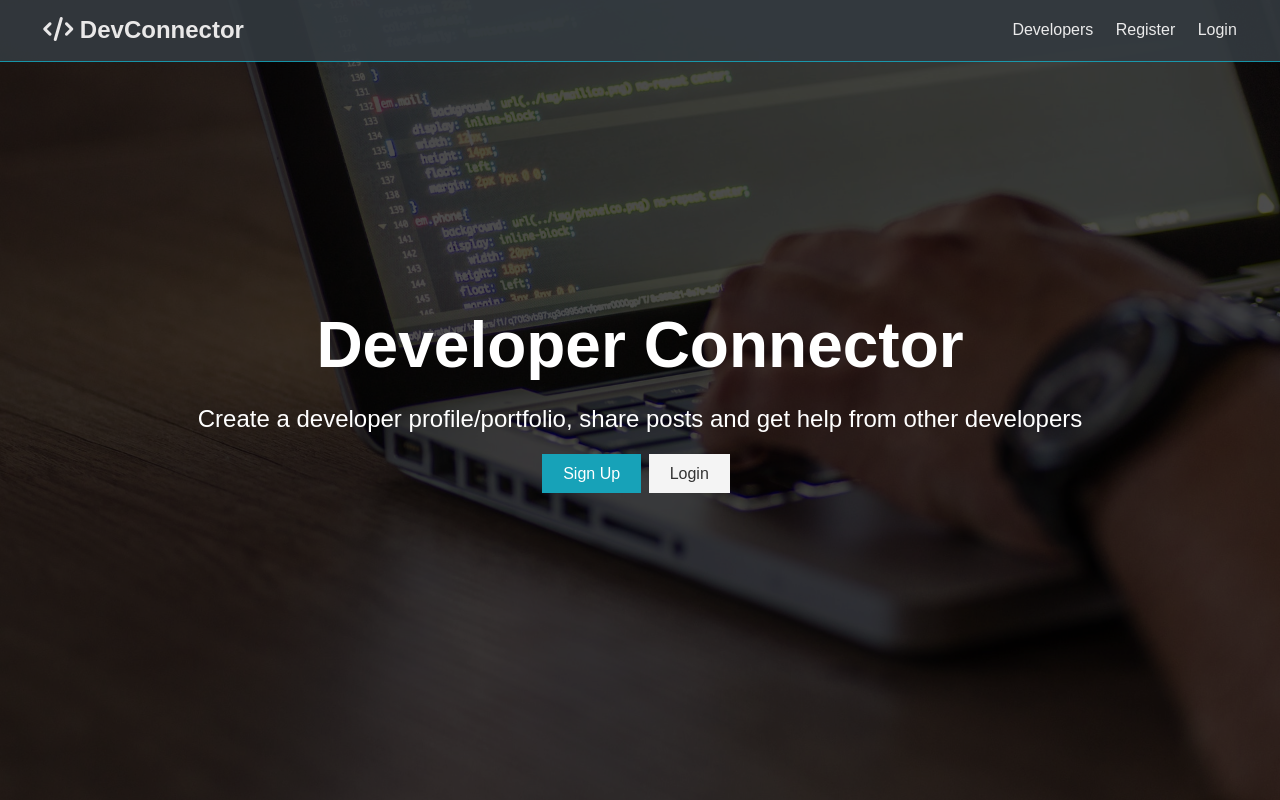
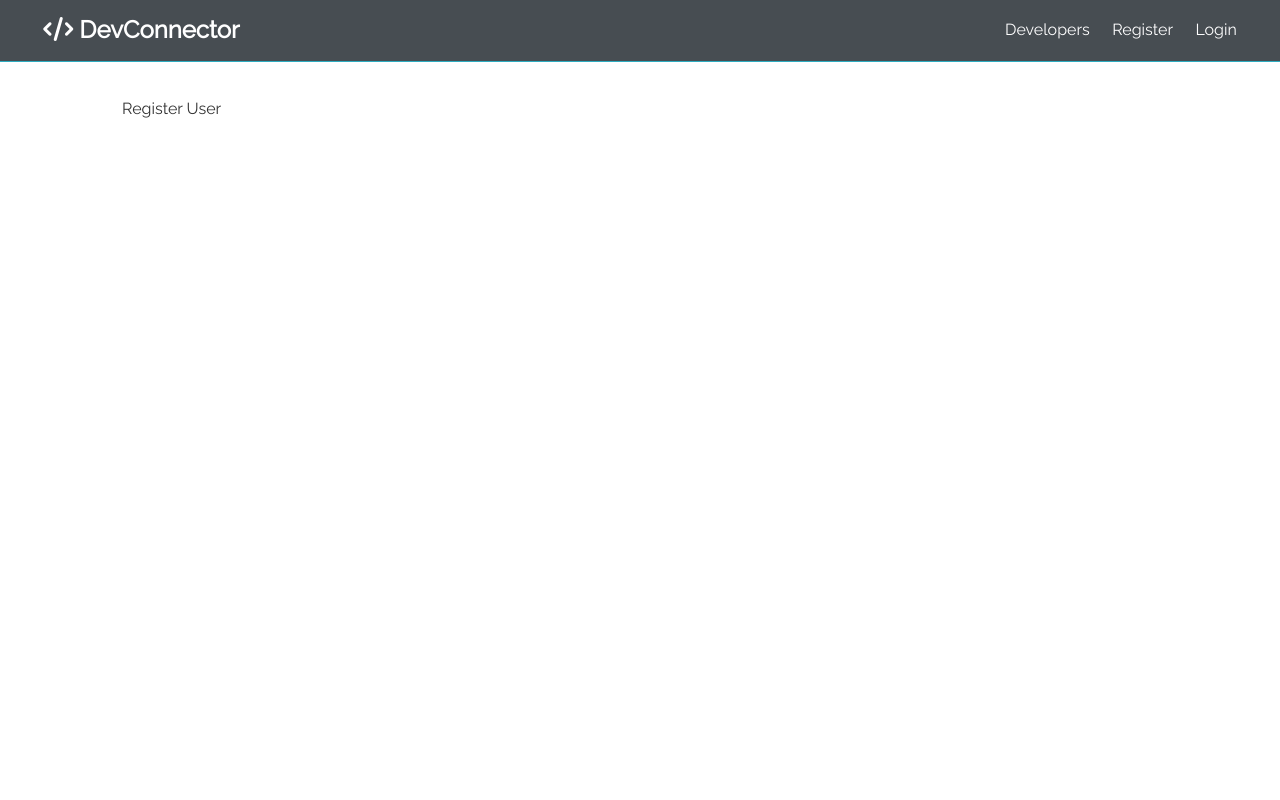
Before and after one commit to S-Rosemond/MERN-FULLSTACK, a React (Create React App) app in the folder client/: page /register in a window 1280 px wide. Built offline with nearby package versions, Linux system fonts and the light colour scheme.

Commit message:
Added Font, fixed a-tag to Link, minor css

```diff
--- a/client/public/index.html
+++ b/client/public/index.html
@@ -7,7 +7,7 @@
     <meta name="theme-color" content="#000000" />
 
     <link rel="manifest" href="%PUBLIC_URL%/manifest.json" />
-
+    <link href="https://fonts.googleapis.com/css?family=Raleway&display=swap" rel="stylesheet">
     <script src="https://kit.fontawesome.com/135083979b.js"></script>
     <title>DevConnector</title>
   </head>
--- a/client/src/app/App.js
+++ b/client/src/app/App.js
@@ -1,13 +1,23 @@
 import React from 'react';
+import { BrowserRouter as Router, Route, Switch } from 'react-router-dom';
 import Navbar from './../components/Layout/NavBar/Navbar';
 import Landing from '../components/Layout/Landing/Landing';
-
+import Login from './../components/auth/Login';
+import Register from './../components/auth/Register';
 
 const App = () => (
-	<React.Fragment>
-	<Navbar/>
-	<Landing/>
-	</React.Fragment>
+	<Router>
+		<React.Fragment>
+			<Navbar />
+			<Route exact path="/" component={Landing} />
+			<Switch>
+				<section className="container">
+					<Route exact path="/login" component={Login} />
+					<Route exact path="/register" component={Register} />
+				</section>
+			</Switch>
+		</React.Fragment>
+	</Router>
 );
 
 export default App;
--- a/client/src/components/Layout/Landing/Landing.js
+++ b/client/src/components/Layout/Landing/Landing.js
@@ -1,4 +1,5 @@
 import React from 'react';
+import { Link } from 'react-router-dom';
 
 const Landing = () => {
 	return (
@@ -10,12 +11,12 @@
 						Create a developer profile/portfolio, share posts and get help from other developers
 					</p>
 					<div className="buttons">
-						<a href="register.html" className="btn btn-primary">
+						<Link to="/register" className="btn btn-primary">
 							Sign Up
-						</a>
-						<a href="login.html" className="btn btn-light">
+						</Link>
+						<Link to="/login" className="btn btn-light">
 							Login
-						</a>
+						</Link>
 					</div>
 				</div>
 			</div>
--- a/client/src/components/Layout/NavBar/Navbar.js
+++ b/client/src/components/Layout/NavBar/Navbar.js
@@ -1,22 +1,23 @@
 import React from 'react';
+import { Link } from 'react-router-dom';
 
 const Navbar = () => {
 	return (
 		<nav className="navbar bg-dark">
 			<h1>
-				<a href="index.html">
+				<Link to="/">
 					<i className="fas fa-code" /> DevConnector
-				</a>
+				</Link>
 			</h1>
 			<ul>
 				<li>
-					<a href="profiles.html">Developers</a>
+					<Link to="/profiles">Developers</Link>
 				</li>
 				<li>
-					<a href="register.html">Register</a>
+					<Link to="/register">Register</Link>
 				</li>
 				<li>
-					<a href="login.html">Login</a>
+					<Link to="/login">Login</Link>
 				</li>
 			</ul>
 		</nav>
--- /dev/null
+++ b/client/src/components/auth/Login.js
@@ -0,0 +1,7 @@
+import React from 'react';
+
+const Login = () => {
+	return <div>Login User</div>;
+};
+
+export default Login;
--- /dev/null
+++ b/client/src/components/auth/Register.js
@@ -0,0 +1,7 @@
+import React from 'react';
+
+const Register = () => {
+	return <div>Register User</div>;
+};
+
+export default Register;
--- a/client/src/styles/components/_app.css
+++ b/client/src/styles/components/_app.css
@@ -130,11 +130,12 @@
 	display: inline-block;
 	background: var(--light-color);
 	color: #333;
-	padding: 0.4rem 1.3rem;
+	padding: 0.4em 1.3em;
 	font-size: 1rem;
 	border: none;
+	border-radius: 0.2em;
 	cursor: pointer;
-	margin-right: 0.5rem;
+	margin-right: 0.5em;
 	transition: opacity 0.2s ease-in;
 	outline: none;
 }
```
